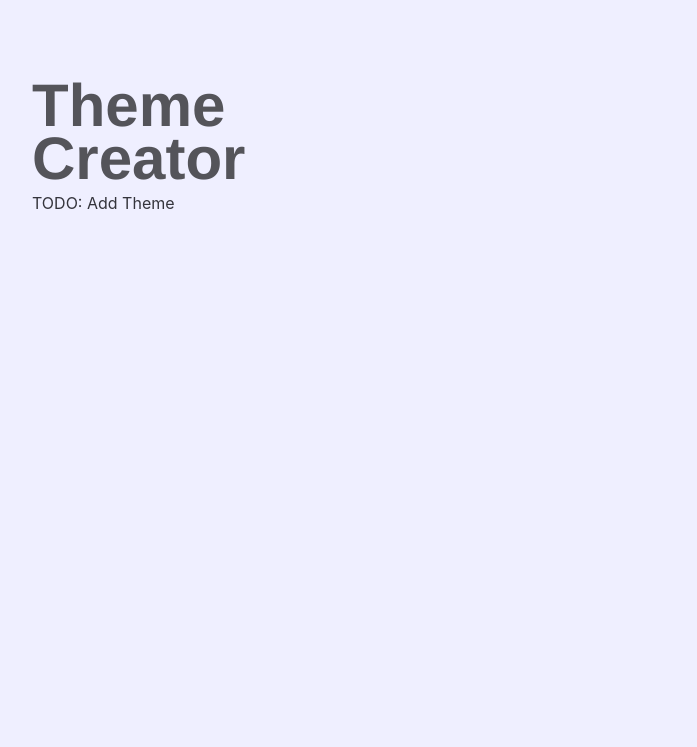
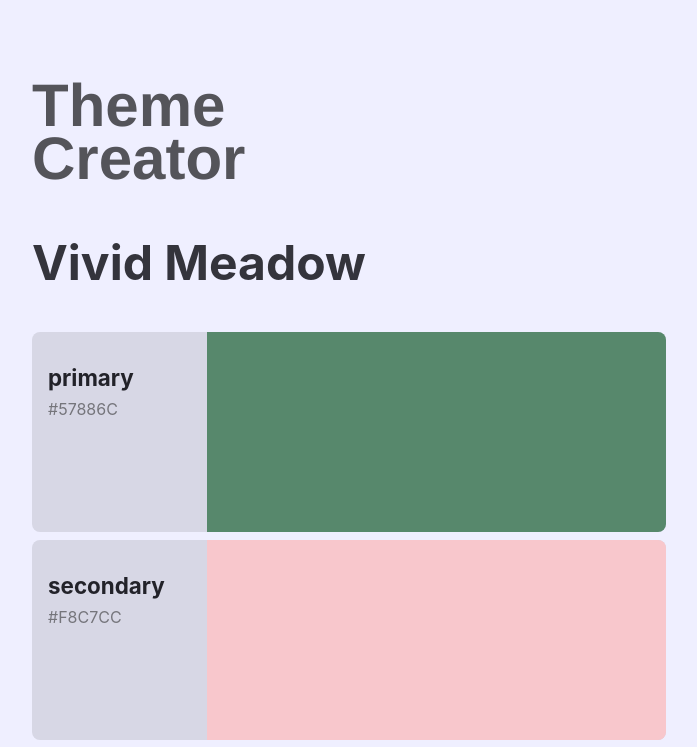
Before and after one commit to neuefische-web-demos/theme-creator-example-solution, a React (Create React App) app: page / in a window 1280 px wide. Shown: the top 747 px of the page, without its empty margins (291-988 px from the left). Built offline with nearby package versions, Linux system fonts and the light colour scheme.

Commit message:
add part 1

```diff
--- a/src/App.css
+++ b/src/App.css
@@ -2,28 +2,6 @@
   max-width: 650px;
   margin: 0 auto;
   padding: 10vh 0.5rem 0.5rem;
-}
-
-h1 {
-  margin: 0;
-  font-size: 60px;
-  color: #54545a;
-  font-family: "Helvetica";
-  line-height: 0.875;
-  font-weight: black;
-  word-spacing: 9999px;
-}
-
-body {
-  background-color: #efefff;
-  color: #34343c;
-  margin: 0;
-}
-
-ul {
-  list-style-type: none;
-  padding: 0;
-  margin: 0;
 }
 
 .main-container {
@@ -32,7 +10,11 @@
   padding: 0 0.5rem 2rem;
 }
 
-.theme-list {
+.theme-title {
+  font-size: 3rem;
+}
+
+.color-list {
   display: grid;
-  gap: 3rem;
+  gap: 0.5rem;
 }
--- a/src/App.js
+++ b/src/App.js
@@ -1,12 +1,24 @@
 import "./App.css";
+import ColorCard from "./components/ColorCard";
+import { themes } from "./lib/data";
 
 function App() {
+  const theme = themes[0];
   return (
     <>
       <header className="header">
         <h1>Theme Creator</h1>
       </header>
-      <main className="main-container">TODO: Add Theme</main>
+      <main className="main-container">
+        <h2 className="theme-title">{theme.name}</h2>
+        <ul className="color-list">
+          {theme.colors.map((color) => (
+            <li key={color.role}>
+              <ColorCard color={color} />
+            </li>
+          ))}
+        </ul>
+      </main>
     </>
   );
 }
--- /dev/null
+++ b/src/components/ColorCard.css
@@ -0,0 +1,44 @@
+.color-card {
+  display: grid;
+  grid-template-columns: 175px 1fr;
+  min-height: 200px;
+  grid-template-areas: "info color";
+  background-color: #d7d7e5;
+  color: #222229;
+  overflow: hidden;
+  border-radius: 8px;
+}
+
+.color-card__display {
+  grid-area: color;
+  position: relative;
+}
+
+.color-card__color-name {
+  position: absolute;
+  top: 0;
+  right: 0;
+  font-size: 1.25rem;
+  background-color: #d7d7e5;
+  padding: 0.5rem;
+  border-bottom-left-radius: 8px;
+  opacity: 0.9;
+  color: black;
+}
+
+.color-card__info {
+  grid-area: info;
+  padding: 2rem 1rem;
+  display: flex;
+  flex-direction: column;
+  gap: 0.5rem;
+}
+
+.color-card__role {
+  font-size: 1.4rem;
+  font-weight: bold;
+}
+
+.color-card__hex {
+  color: #75757b;
+}
--- /dev/null
+++ b/src/components/ColorCard.js
@@ -0,0 +1,16 @@
+import "./ColorCard.css";
+
+export default function ColorCard({ color }) {
+  return (
+    <article className="color-card">
+      <div
+        className="color-card__display"
+        style={{ backgroundColor: color.value }}
+      ></div>
+      <div className="color-card__info">
+        <span className="color-card__role">{color.role}</span>
+        <span className="color-card__hex">{color.value}</span>
+      </div>
+    </article>
+  );
+}
--- a/src/index.css
+++ b/src/index.css
@@ -15,3 +15,25 @@
 * {
   box-sizing: border-box;
 }
+
+h1 {
+  margin: 0;
+  font-size: 60px;
+  color: #54545a;
+  font-family: "Helvetica";
+  line-height: 0.875;
+  font-weight: black;
+  word-spacing: 9999px;
+}
+
+body {
+  background-color: #efefff;
+  color: #34343c;
+  margin: 0;
+}
+
+ul {
+  list-style-type: none;
+  padding: 0;
+  margin: 0;
+}
```
